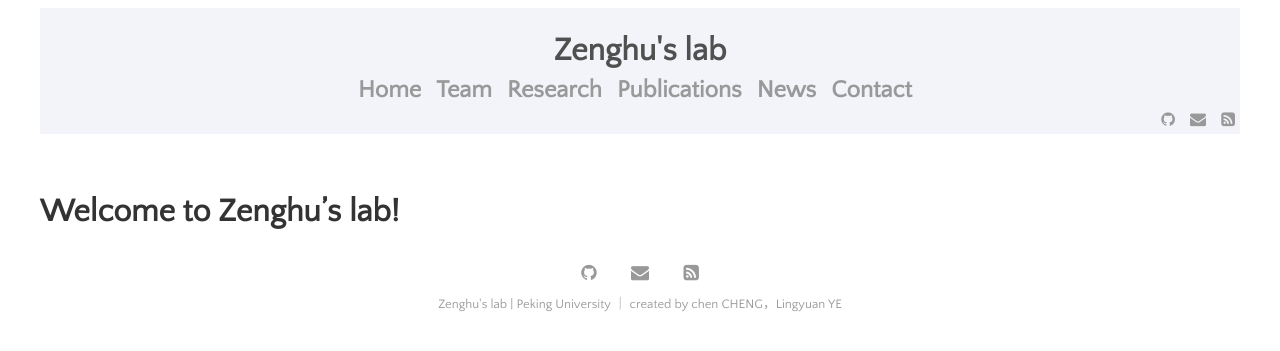
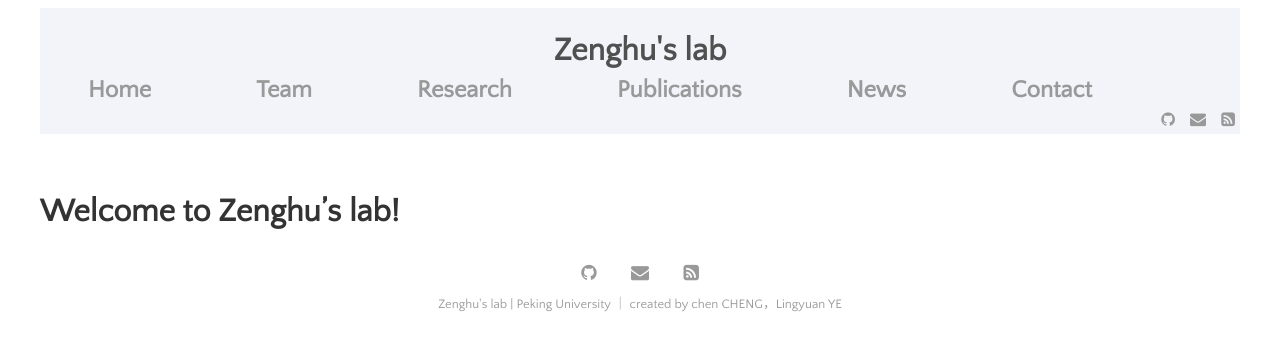
Before and after one commit to ZenghuPKU/zenghupku.github.io, a Jekyll site: the page built from menu/blog.md, in a window 1280 px wide. Shown: the top 351 px of the page. Built offline with Jekyll 4.4.1, drawn with Linux system fonts in a browser that asks for light colours.

Commit message:
Update _default.scss

```diff
--- a/_sass/_default.scss
+++ b/_sass/_default.scss
@@ -63,7 +63,7 @@
 .menu-content a {
   color: $light-gray-color;
   font-size: 1.5rem;
-  padding-right: 10px;
+  padding-right: 100px;
 }
 
 .social-icons {
```
